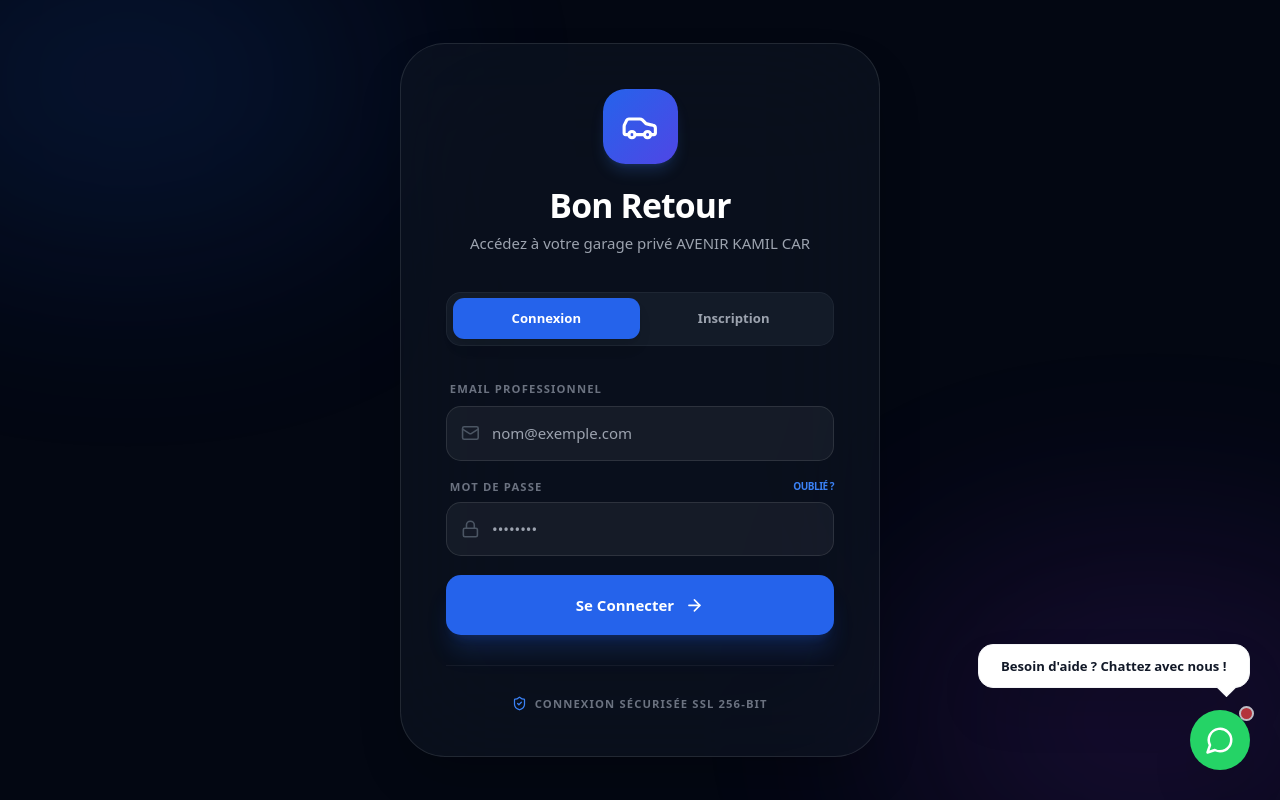
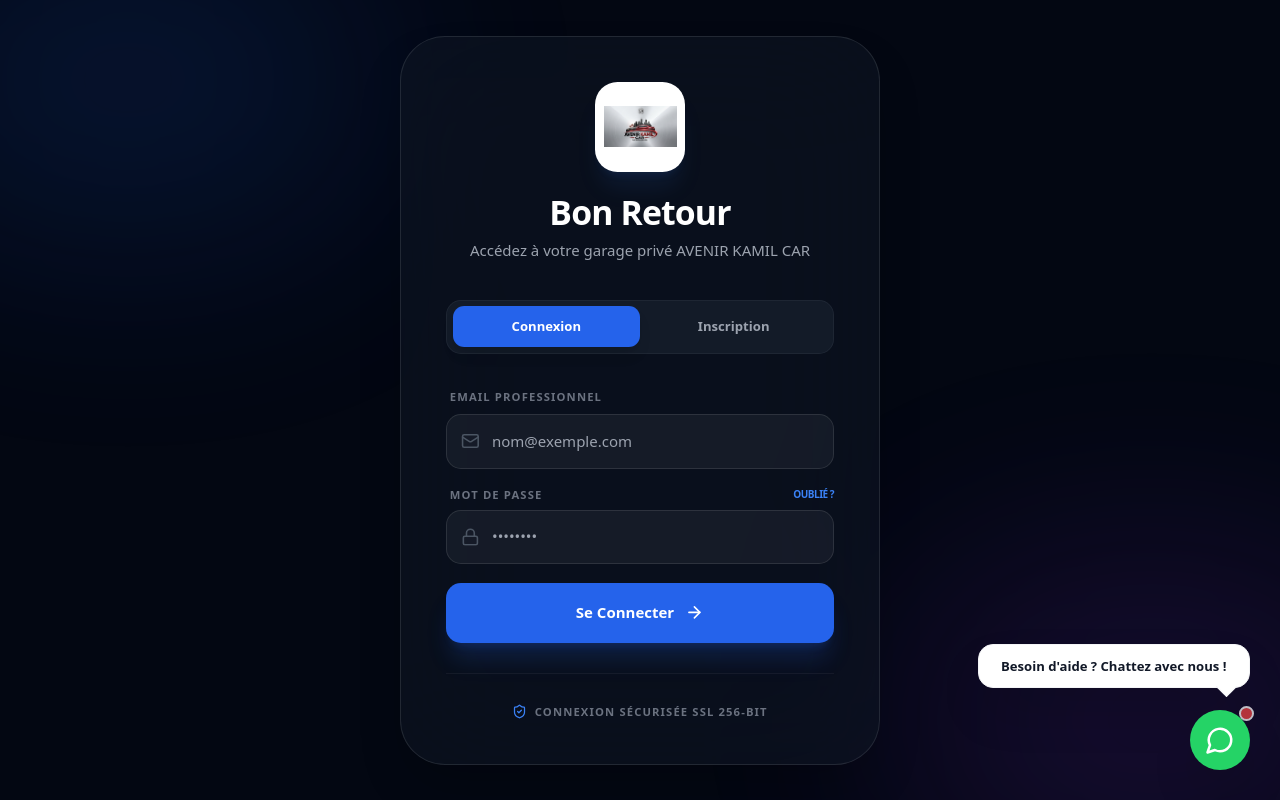
Before and after one commit to tahabk02/location, a React (Vite) app in the folder frontend/: page /login in a window 1280 px wide. Built offline with nearby package versions, Linux system fonts and the light colour scheme.

Commit message:
style: update login page logo to match home page and ensure forgot password button is visible

```diff
--- a/frontend/src/pages/Login.tsx
+++ b/frontend/src/pages/Login.tsx
@@ -100,10 +100,10 @@
 
           <div className="text-center mb-10">
             <motion.div
-              whileHover={{ rotate: 360, scale: 1.1 }}
-              className="inline-flex items-center justify-center w-20 h-20 rounded-3xl bg-gradient-to-br from-blue-600 to-indigo-600 mb-6 shadow-lg shadow-blue-500/20"
+              whileHover={{ scale: 1.05 }}
+              className="inline-flex items-center justify-center w-24 h-24 rounded-3xl bg-white p-2 mb-6 shadow-xl shadow-blue-500/10 border border-white/10"
             >
-              <Car className="text-white w-10 h-10" />
+              <img src="/logo.jpeg" alt="Logo" className="w-full h-full object-contain mix-blend-multiply rounded-2xl" />
             </motion.div>
             <h2 className="text-4xl font-black text-white tracking-tight mb-2">
               {isLogin ? t("auth.login_title") : t("auth.register_title")}
```
